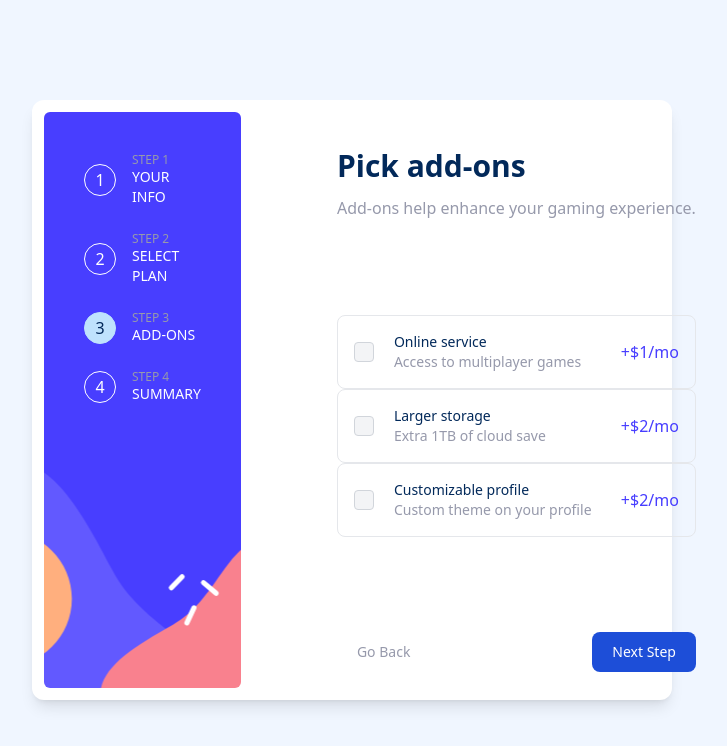
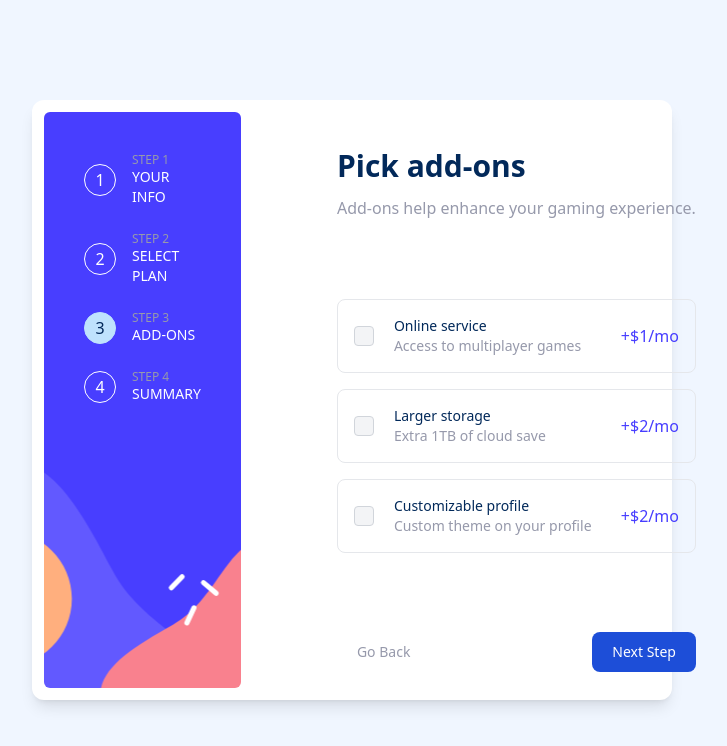
Before and after one commit to AitorGallardo/Multi-Step-Form, a React (Vite) app: page /thirdStep in a window 1280 px wide. Shown: the top 746 px of the page, without its empty margins (288-1015 px from the left). Built offline with nearby package versions, Linux system fonts and the light colour scheme; a web font is replaced by a local one.

Commit message:
init 2nd 3rd forms with state

```diff
--- a/src/components/BillingCard.jsx
+++ b/src/components/BillingCard.jsx
@@ -1,4 +1,4 @@
-import { TIME_TYPES } from '../constants/consts';
+import { BILLING_PLANS } from '../constants/consts';
 export const BillingCard = ({ title, price, timeType, iconImg,selected=false,onSelect }) => {
   return (
     <article
@@ -13,7 +13,7 @@ export const BillingCard = ({ title, price, timeType, iconImg,selected=false,onS
         <p className='text-xs text-coolGray'>{`$${price}/${timeType}`}</p>
         <div
           className={`grid grid-rows-[0fr] transition-all ${
-            timeType === TIME_TYPES.YEARLY
+            timeType === BILLING_PLANS.YEARLY
               ? 'grid-rows-[1fr]'
               : 'grid-rows-[0fr]'
           }`}
--- a/src/components/CheckOption.jsx
+++ b/src/components/CheckOption.jsx
@@ -1,14 +1,14 @@
 import { useState } from "react";
 
-export default function CheckOption({title, description, price,time,handleSelectedOption}) {
-  const [selected, setSelected] = useState(false);
+export default function CheckOption({title, description, price,time,selected=false,handleSelectedOption}) {
+  const [isSelected, setIsSelected] = useState(selected);
 
-  const handleOnChange = () => {
+  const handleOnChange = (e) => {
     handleSelectedOption(!selected)
-    setSelected(!selected)
+    setIsSelected(!selected)
   }
   return (
-    <div className={`flex gap-3 items-center px-4 border border-gray-200 rounded-lg hover:border-purpishBlue cursor-pointer ${selected ? 'bg-magnolia border-purpishBlue': ''}`}>
+    <article className={`flex gap-3 items-center px-4 border border-gray-200 rounded-lg hover:border-purpishBlue cursor-pointer ${isSelected ? 'bg-magnolia border-purpishBlue': ''}`}>
       <input
         id='bordered-checkbox-1'
         type='checkbox'
@@ -17,14 +17,14 @@ export default function CheckOption({title, description, price,time,handleSelect
         onChange={handleOnChange}
         className="w-5 h-5 text-purpishBlue bg-gray-100 border-gray-300 rounded focus:ring-0 focus:ring-transparent cursor-pointer"
       />
-      <label
+      <div
         htmlFor='bordered-checkbox-1'
         className='w-full py-4 ml-2 text-sm font-medium '
       >
         <p className="text-marineBlue">{title}</p>
         <p className="text-coolGray">{description}</p>
-      </label>
+      </div>
         <span className="text-purpishBlue">+${price}/{time}</span>
-    </div>
+    </article>
   );
 }
--- a/src/components/ToggleIcon.jsx
+++ b/src/components/ToggleIcon.jsx
@@ -1,7 +1,7 @@
 import { useState } from "react";
 
-export const ToggleIcon = ({handleChecked}) => {
-    const [checked, setChecked] = useState(false)
+export const ToggleIcon = ({handleChecked, initialValue}) => {
+    const [checked, setChecked] = useState(initialValue)
 
     const onInputChange = ({checked}) => {
         setChecked(checked)
@@ -13,7 +13,7 @@ export const ToggleIcon = ({handleChecked}) => {
         Monthly
       </span>
       <label className='relative inline-flex items-center cursor-pointer mx-3'>
-        <input type='checkbox' value='' className='sr-only peer' onChange={({target})=> onInputChange(target)} />
+        <input type='checkbox' checked={checked} value='' className='sr-only peer' onChange={({target})=> onInputChange(target)} />
         <div className="w-9 h-5 bg-marineBlue peer-focus:outline-none  rounded-full peer-checked:after:translate-x-full peer-checked:after:border-white after:content-[''] after:absolute after:top-[2px] after:left-[2px] after:bg-white after:border-marineBlue after:border after:rounded-full after:h-4 after:w-4 after:transition-all"></div>
       </label>
       <span className={`text-sm font-medium ${checked ? 'text-marineBlue': 'text-coolGray'}`}>
--- a/src/constants/consts.js
+++ b/src/constants/consts.js
@@ -10,7 +10,7 @@ export const BUTTONS_TEXT = {
     CONFIRM: 'Confirm',
 }
 
-export const TIME_TYPES = {
+export const BILLING_PLANS = {
     MONTHLY: 'mo',
     YEARLY: 'yr',
 }
--- a/src/pages/AddonsPage.jsx
+++ b/src/pages/AddonsPage.jsx
@@ -1,17 +1,21 @@
 import { useState } from 'react';
-import { FORMS, BUTTONS_TEXT, ADDONS_OPTIONS } from '../constants/consts';
+import { FORMS, BUTTONS_TEXT, ADDONS_OPTIONS,BILLING_PLANS } from '../constants/consts';
 import { FormLayout } from '../layout/FormLayout';
-import { useDispatch } from 'react-redux';
+import { useDispatch, useSelector } from 'react-redux';
 import { setThirdFormData } from '../store/form';
 import CheckOption from '../components/CheckOption';
+import { useNavigate } from 'react-router-dom';
+
 
 const { ADDONS } = FORMS;
 const { ONLINE, STORAGE, CUSTOM } = ADDONS_OPTIONS;
 
 export const AddonsPage = () => {
   const dispatch = useDispatch();
+  const {billingPlan, addons} = useSelector(state => state.form)
+  const navigate = useNavigate();
 
-  const [selectedAddons, setSelectedAddons] = useState([]);
+  const [selectedAddons, setSelectedAddons] = useState(addons);
 
   const handleSelectedAddons = (addon, isSelected) => {
     let addons = [];
@@ -39,12 +43,13 @@ export const AddonsPage = () => {
       description={ADDONS.DESCRIPTION}
       activeNumber={ADDONS.NUMBER}
     >
-      <section className='flex flex-col'>
+      <section className='flex flex-col gap-4'>
         <CheckOption
           title={ONLINE.TITLE}
           description={ONLINE.DESCRIPTION}
-          price={ONLINE.PRICE.MONTHLY}
-          time={'mo'}
+          price={billingPlan === BILLING_PLANS.MONTHLY ? ONLINE.PRICE.MONTHLY : ONLINE.PRICE.YEARLY}
+          time={billingPlan}
+          selected={selectedAddons.includes(ONLINE.VALUE)}
           handleSelectedOption={(isSelected) =>
             handleSelectedAddons(ONLINE.VALUE, isSelected)
           }
@@ -52,8 +57,9 @@ export const AddonsPage = () => {
         <CheckOption
           title={STORAGE.TITLE}
           description={STORAGE.DESCRIPTION}
-          price={STORAGE.PRICE.MONTHLY}
-          time={'mo'}
+          price={billingPlan === BILLING_PLANS.MONTHLY ? STORAGE.PRICE.MONTHLY : STORAGE.PRICE.YEARLY}
+          time={billingPlan}
+          selected={selectedAddons.includes(STORAGE.VALUE)}
           handleSelectedOption={(isSelected) =>
             handleSelectedAddons(STORAGE.VALUE, isSelected)
           }
@@ -61,19 +67,20 @@ export const AddonsPage = () => {
         <CheckOption
           title={CUSTOM.TITLE}
           description={CUSTOM.DESCRIPTION}
-          price={CUSTOM.PRICE.MONTHLY}
-          time={'mo'}
+          price={billingPlan === BILLING_PLANS.MONTHLY ? CUSTOM.PRICE.MONTHLY : CUSTOM.PRICE.YEARLY}
+          time={billingPlan}
+          selected={selectedAddons.includes(CUSTOM.VALUE)}
           handleSelectedOption={(isSelected) =>
             handleSelectedAddons(CUSTOM.VALUE, isSelected)
           }
         />
       </section>
       <footer className='flex justify-between'>
-        <button className='w-fit self-end text-coolGray hover:text-marineBlue focus:ring-4 focus:ring-blue-300 font-medium rounded-lg text-sm px-5 py-2.5'>
+        <button className='w-fit self-end text-coolGray hover:text-marineBlue font-medium rounded-lg text-sm px-5 py-2.5'>
           {BUTTONS_TEXT.GO_BACK}
         </button>
 
-        <button className='w-fit self-end text-white bg-blue-700 hover:bg-blue-800 focus:ring-4 focus:ring-blue-300 font-medium rounded-lg text-sm px-5 py-2.5'>
+        <button  className='w-fit self-end text-white bg-blue-700 hover:bg-blue-800 font-medium rounded-lg text-sm px-5 py-2.5'>
           {BUTTONS_TEXT.NEXT_STEP}
         </button>
       </footer>
--- a/src/pages/PlanPage.jsx
+++ b/src/pages/PlanPage.jsx
@@ -1,40 +1,53 @@
 import { useState } from 'react';
 import { BillingCard } from '../components/BillingCard';
 import { ToggleIcon } from '../components/ToggleIcon';
-import { BUTTONS_TEXT, FORMS, SUBSCRIPTION_TIERS, TIME_TYPES } from '../constants/consts';
+import {
+  BUTTONS_TEXT,
+  FORMS,
+  SUBSCRIPTION_TIERS,
+  BILLING_PLANS,
+} from '../constants/consts';
 import { FormLayout } from '../layout/FormLayout';
-import { useDispatch } from 'react-redux';
+import { useDispatch, useSelector } from 'react-redux';
 import { setSecondFormData } from '../store/form';
-
 
 const { PLAN } = FORMS;
 
 export const PlanPage = () => {
   const dispatch = useDispatch();
-
-  const [selectedPlan, setSelectedPlan] = useState(SUBSCRIPTION_TIERS.ARCADE);
-  const [timeType, setTimeType] = useState(TIME_TYPES.MONTHLY);
+  const { selectedPlan: statePlan, billingPlan } = useSelector(
+    (state) => state.form
+  );
+  const [selectedPlan, setSelectedPlan] = useState(statePlan);
+  const [billingType, setBillingType] = useState(billingPlan);
 
   const handleChecked = (value) => {
-    const timeType = value ? TIME_TYPES.YEARLY : TIME_TYPES.MONTHLY;
-    setTimeType(timeType);
+    const timeType = value ? BILLING_PLANS.YEARLY : BILLING_PLANS.MONTHLY;
+    setBillingType(timeType);
   };
   const handleSelectedPlan = (plan) => {
-    setSelectedPlan(plan)
+    setSelectedPlan(plan);
   };
 
   const handleSubmit = () => {
-    console.log('Second form submitted',{selectedPlan, billingPlan: timeType});
-    dispatch(setSecondFormData({selectedPlan, billingPlan: timeType}));
-  }
+    console.log('Second form submitted', {
+      selectedPlan,
+      billingPlan: billingType,
+    });
+    dispatch(setSecondFormData({ selectedPlan, billingPlan: billingType }));
+  };
 
   return (
-    <FormLayout title={PLAN.TITLE} description={PLAN.DESCRIPTION} activeNumber={PLAN.NUMBER}>
+    <FormLayout
+      title={PLAN.TITLE}
+      description={PLAN.DESCRIPTION}
+      activeNumber={PLAN.NUMBER}
+    >
       <section className='flex justify-between w-full '>
         <BillingCard
           title={SUBSCRIPTION_TIERS.ARCADE}
           price={'90'}
-          timeType={timeType}
+          timeType={billingType}
           iconImg={'src/assets/images/icon-arcade.svg'}
           selected={selectedPlan === SUBSCRIPTION_TIERS.ARCADE}
           onSelect={() => handleSelectedPlan(SUBSCRIPTION_TIERS.ARCADE)}
@@ -42,7 +55,7 @@ export const PlanPage = () => {
         <BillingCard
           title={SUBSCRIPTION_TIERS.ADVANCED}
           price={'120'}
-          timeType={timeType}
+          timeType={billingType}
           iconImg={'src/assets/images/icon-advanced.svg'}
           selected={selectedPlan === SUBSCRIPTION_TIERS.ADVANCED}
           onSelect={() => handleSelectedPlan(SUBSCRIPTION_TIERS.ADVANCED)}
@@ -50,7 +63,7 @@ export const PlanPage = () => {
         <BillingCard
           title={SUBSCRIPTION_TIERS.PRO}
           price={'150'}
-          timeType={timeType}
+          timeType={billingType}
           iconImg={'src/assets/images/icon-pro.svg'}
           selected={selectedPlan === SUBSCRIPTION_TIERS.PRO}
           onSelect={() => handleSelectedPlan(SUBSCRIPTION_TIERS.PRO)}
@@ -58,15 +71,22 @@ export const PlanPage = () => {
       </section>
       <footer className='flex flex-col gap-28 '>
         <section className='bg-magnolia p-3'>
-          <ToggleIcon handleChecked={handleChecked} />
+          <ToggleIcon
+            handleChecked={handleChecked}
+            initialValue={billingPlan === BILLING_PLANS.YEARLY}
+          />
         </section>
-
-        <button
-          onClick={handleSubmit}
-          className='w-fit self-end text-white bg-blue-700 hover:bg-blue-800 focus:ring-4 focus:ring-blue-300 font-medium rounded-lg text-sm px-5 py-2.5'
-        >
-          {BUTTONS_TEXT.NEXT_STEP}
-        </button>
+        <div className='flex justify-between'>
+          <button className='w-fit self-end text-coolGray hover:text-marineBlue font-medium rounded-lg text-sm px-5 py-2.5'>
+            {BUTTONS_TEXT.GO_BACK}
+          </button>
+          <button
+            onClick={handleSubmit}
+            className='w-fit self-end text-white bg-blue-700 hover:bg-blue-800font-medium rounded-lg text-sm px-5 py-2.5'
+          >
+            {BUTTONS_TEXT.NEXT_STEP}
+          </button>
+        </div>
       </footer>
     </FormLayout>
   );
--- a/src/store/form/formSlice.js
+++ b/src/store/form/formSlice.js
@@ -1,4 +1,5 @@
 import { createSlice } from '@reduxjs/toolkit';
+import { SUBSCRIPTION_TIERS,BILLING_PLANS } from '../../constants/consts';
 
 export const formSlice = createSlice({
   name: 'form',
@@ -6,8 +7,8 @@ export const formSlice = createSlice({
     name: '',
     email: '',
     phone: '',
-    selectedPlan: '',
-    billingPlan: '',
+    selectedPlan: SUBSCRIPTION_TIERS.ARCADE,
+    billingPlan: BILLING_PLANS.MONTHLY,
     addons: [],
   },
   reducers: {
```
